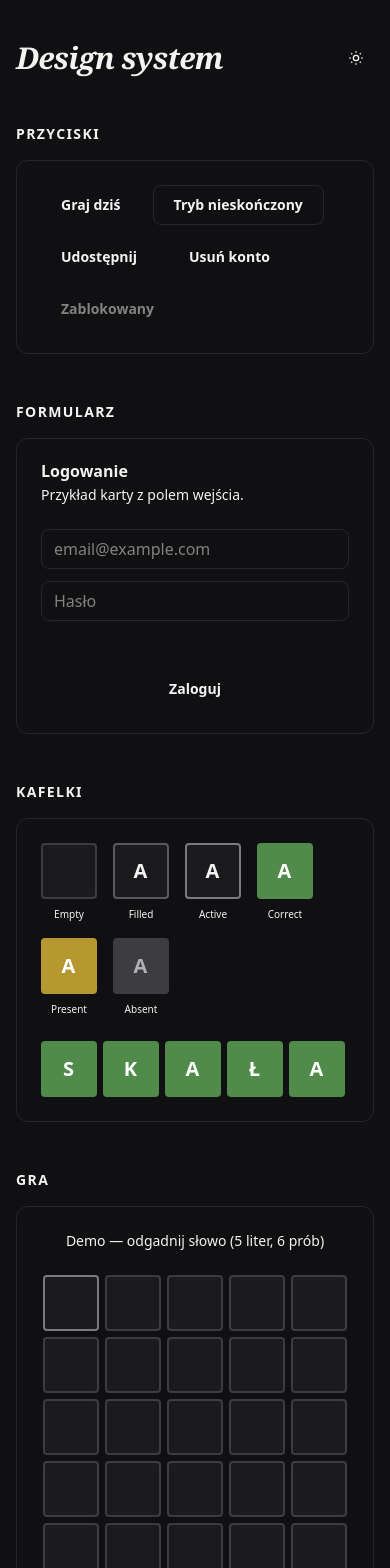
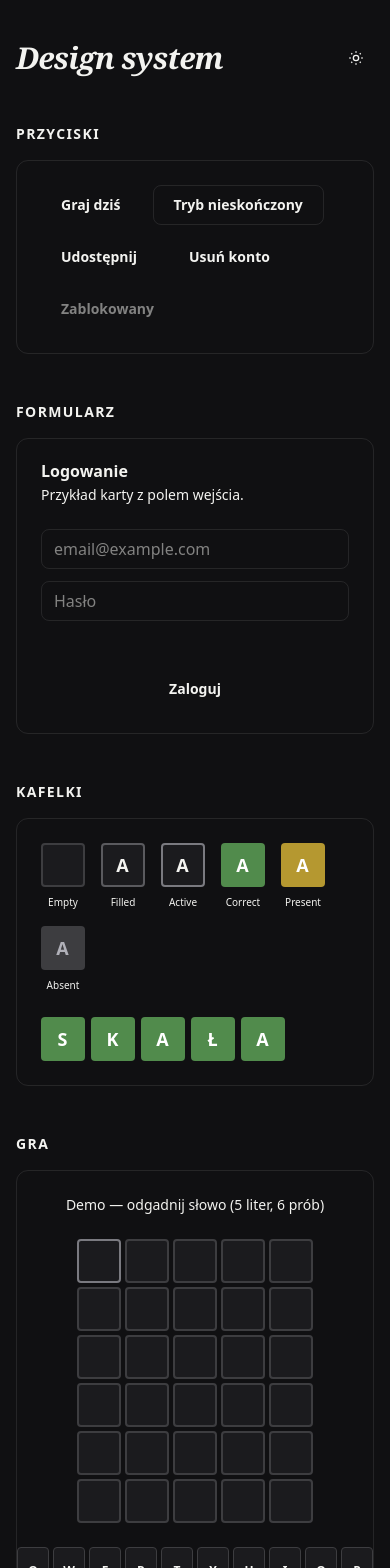
Before and after one commit to habbababbai/wordlopol, a React (Vite) app in the folder apps/web/: page /dev/ui in a window 390 px wide. Shown: the top 1568 px of the page. Built offline with nearby package versions, Linux system fonts and the light colour scheme; no server answers.

Commit message:
fix(web): scale game board for narrow viewports

```diff
--- a/apps/web/src/components/GameTile.tsx
+++ b/apps/web/src/components/GameTile.tsx
@@ -16,7 +16,7 @@ type GameTileProps = {
 
 const sizeClasses = {
   sm: 'h-10 w-10 text-sm',
-  md: 'h-14 w-14 text-xl',
+  md: 'h-11 w-11 text-lg sm:h-14 sm:w-14 sm:text-xl',
   lg: 'h-16 w-16 text-2xl',
 } as const;
 
--- a/apps/web/src/components/game/GameBoard.tsx
+++ b/apps/web/src/components/game/GameBoard.tsx
@@ -89,14 +89,17 @@ export function GameBoard({
       aria-label="Plansza gry"
       aria-rowcount={MAX_GUESSES}
       aria-colcount={WORD_LENGTH}
-      className={cn('flex flex-col gap-1.5', className)}
+      className={cn('flex flex-col gap-1 sm:gap-1.5', className)}
     >
       {boardRows.map((row, rowIndex) => (
         <div
           key={rowIndex}
           role="row"
           aria-rowindex={rowIndex + 1}
-          className={cn('flex gap-1.5', shakingRowIndex === rowIndex && 'animate-row-shake')}
+          className={cn(
+            'flex gap-1 sm:gap-1.5',
+            shakingRowIndex === rowIndex && 'animate-row-shake',
+          )}
         >
           {Array.from({ length: WORD_LENGTH }).map((_, colIndex) => {
             const state = getTileState(rowIndex, colIndex, row, activeRowIndex, activeColIndex);
```
